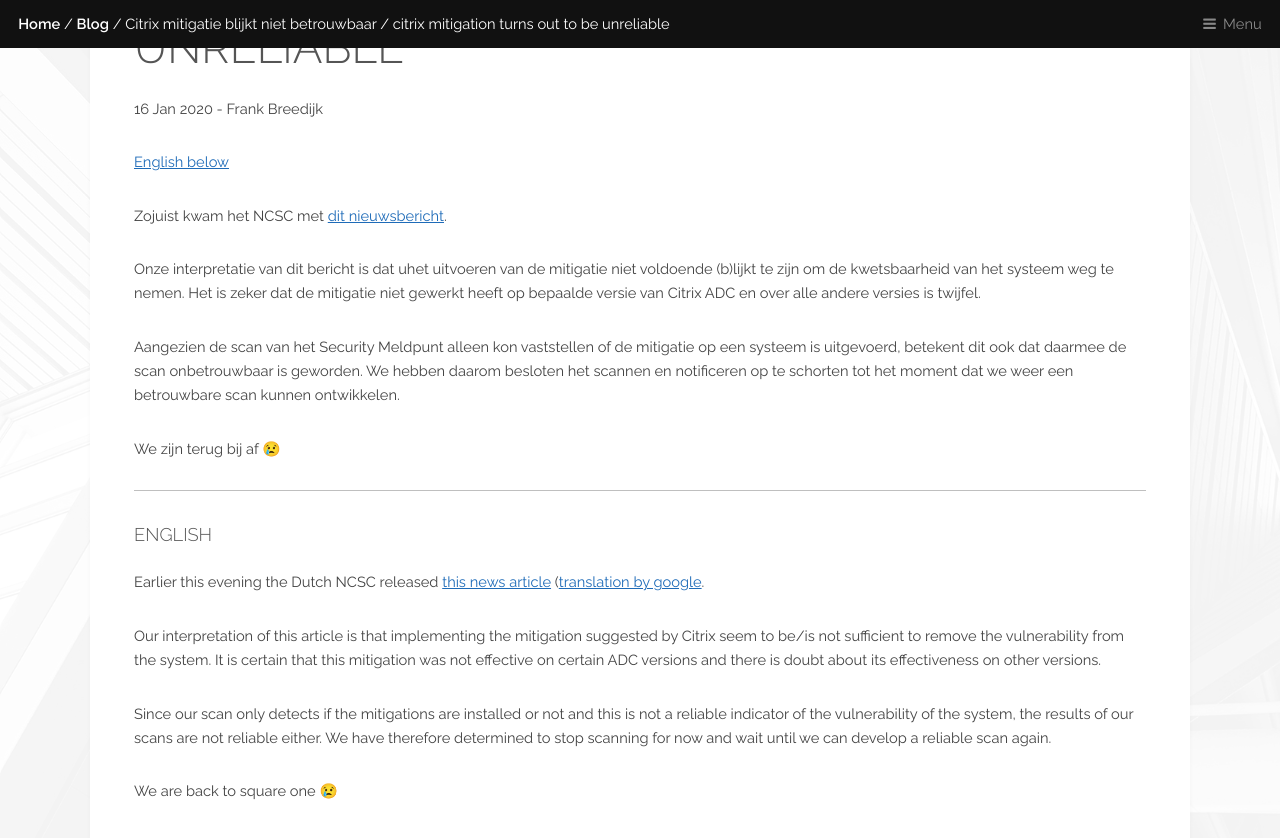
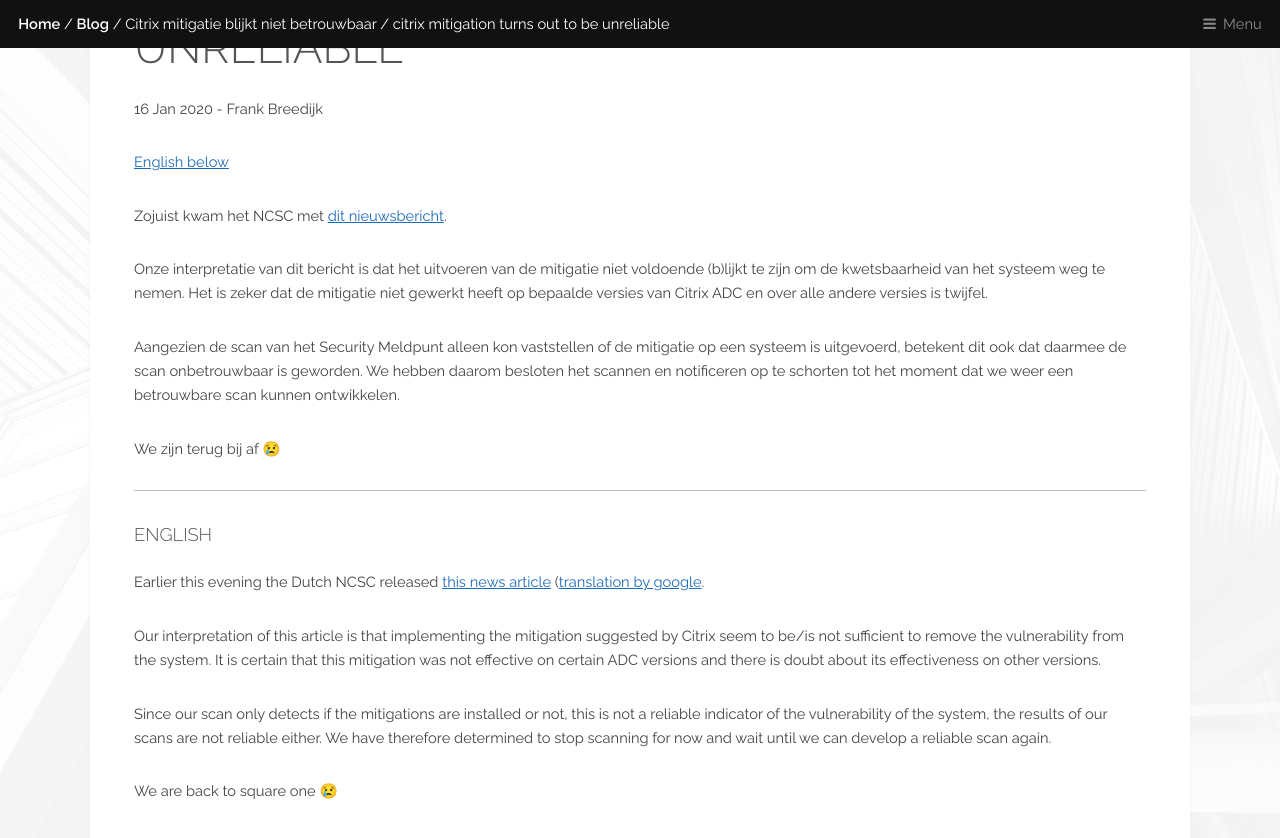
Before and after one commit to DIVD-NL/SecurityMeldpunt, a Jekyll site: the page built from _posts/20-01-16-Terug-bij-af.md, in a window 1280 px wide and 900 px high, scrolled down 487 px. Shown: the top 838 px of the window. Built offline with Jekyll 4.4.1, drawn with Linux system fonts in a browser that asks for light colours.

Commit message:
Update 20-01-16-Terug-bij-af.md
Typos hersteld

```diff
--- a/_posts/20-01-16-Terug-bij-af.md
+++ b/_posts/20-01-16-Terug-bij-af.md
@@ -8,7 +8,7 @@
 
 Zojuist kwam het NCSC met [dit nieuwsbericht](https://www.ncsc.nl/actueel/nieuws/2020/januari/16/door-citrix-geadviseerde-mitigerende-maatregelen-niet-altijd-effectief).
 
-Onze interpretatie van dit bericht is dat uhet uitvoeren van de mitigatie niet voldoende (b)lijkt te zijn om de kwetsbaarheid van het systeem weg te nemen. Het is zeker dat de mitigatie niet gewerkt heeft op bepaalde versie van Citrix ADC en over alle andere versies is twijfel.
+Onze interpretatie van dit bericht is dat het uitvoeren van de mitigatie niet voldoende (b)lijkt te zijn om de kwetsbaarheid van het systeem weg te nemen. Het is zeker dat de mitigatie niet gewerkt heeft op bepaalde versies van Citrix ADC en over alle andere versies is twijfel.
 
 Aangezien de scan van het Security Meldpunt alleen kon vaststellen of de mitigatie op een systeem is uitgevoerd, betekent dit ook dat daarmee de scan onbetrouwbaar is geworden. We hebben daarom besloten het scannen en notificeren op te schorten tot het moment dat we weer een betrouwbare scan kunnen ontwikkelen.
 
@@ -22,6 +22,6 @@
 
 Our interpretation of this article is that implementing the mitigation suggested by Citrix seem to be/is not sufficient to remove the vulnerability from the system. It is certain that this mitigation was not effective on certain ADC versions and there is doubt about its effectiveness on other versions.
 
-Since our scan only detects if the mitigations are installed or not and this is not a reliable indicator of the vulnerability of the system, the results of our scans are not reliable either. We have therefore determined to stop scanning for now and wait until we can develop a reliable scan again.
+Since our scan only detects if the mitigations are installed or not, this is not a reliable indicator of the vulnerability of the system, the results of our scans are not reliable either. We have therefore determined to stop scanning for now and wait until we can develop a reliable scan again.
 
 We are back to square one 😢
```
